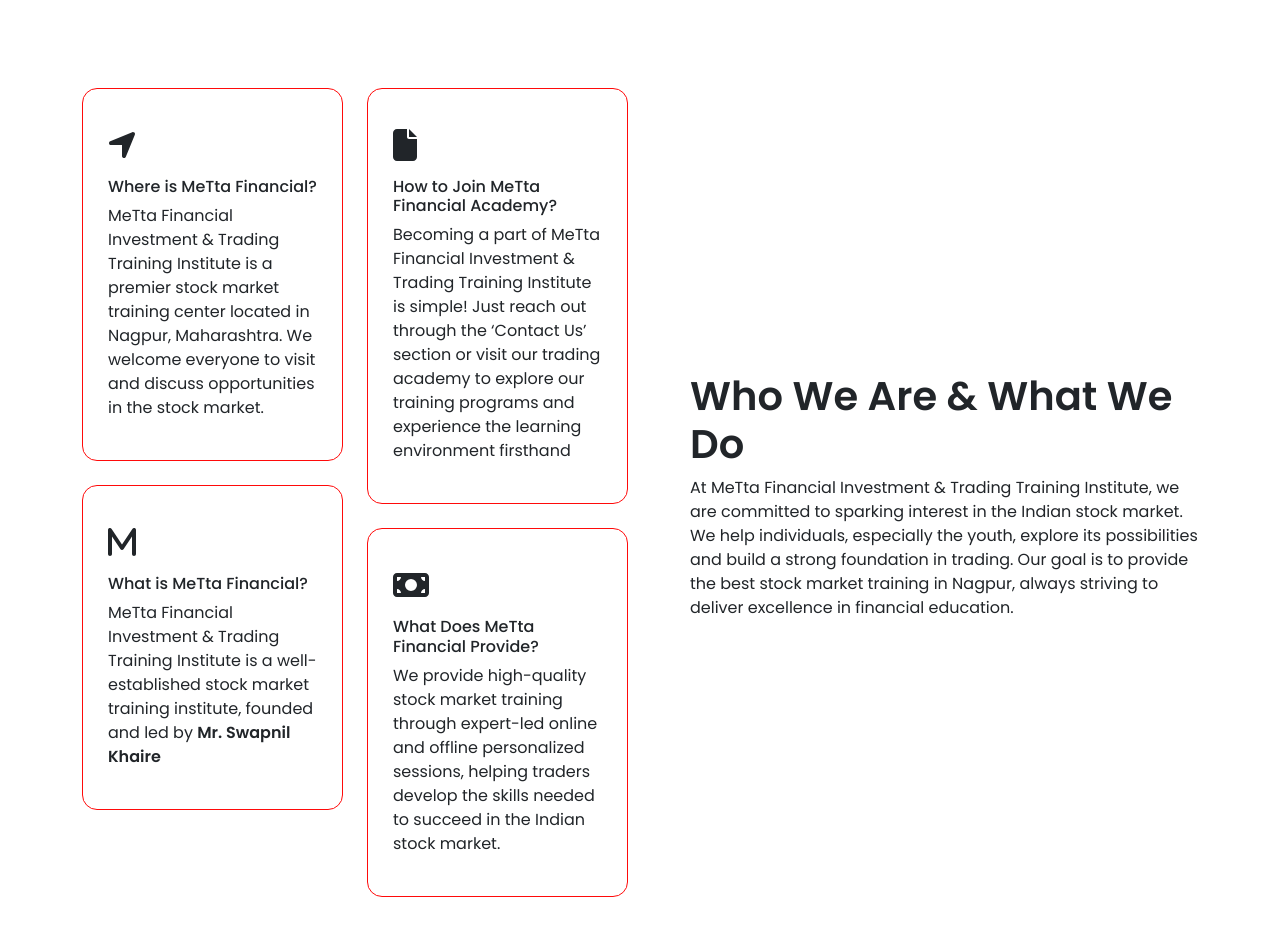
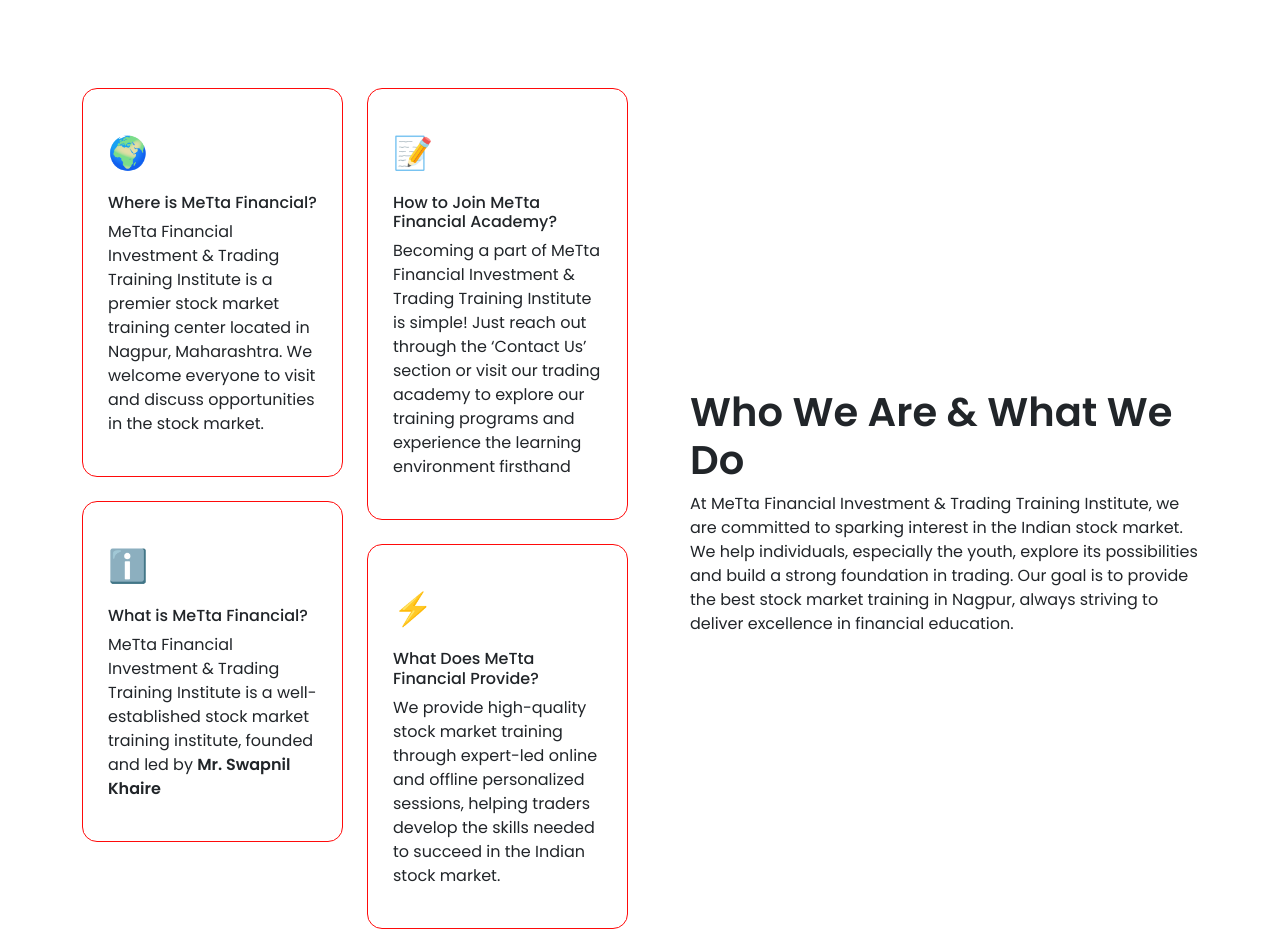
Before and after one commit to Ayush-mahajan-125/Metta-app, a React (Create React App) app: page / in a window 1280 px wide. Shown: the part 1400-2329 px from the top of the page. Built offline with nearby package versions, Linux system fonts and the light colour scheme.

Commit message:
update iocn in how to choose page

```diff
--- a/src/Components/Footer/Footer.js
+++ b/src/Components/Footer/Footer.js
@@ -100,7 +100,7 @@
           <div className="col-12 col-md-12 my-4">
             <hr className='msm-border-top py-3' />
             <div className="msm-image">
-              <a target="_blank" href="https://g.co/kgs/YtHMjr4"> <img src={GoogleRating} className="img-fluid google-rating" alt="GoogleRating" loading="lazy" /></a>
+              <a target="_blank" href="https://g.page/r/CV9yiife7Cz9EA0"> <img src={GoogleRating} className="img-fluid google-rating" alt="GoogleRating" loading="lazy" /></a>
               <a href="https://jsdl.in/DT-45YGFGEEKHF" target="_blank"><img src={JustDialRating} className="img-fluid google-rating" alt="GoogleRating" loading="lazy" /></a>
             </div>
 
--- a/src/Components/Home/HomeWhyChoose.js
+++ b/src/Components/Home/HomeWhyChoose.js
@@ -13,12 +13,12 @@
                             {/*  */}
                             <div className="col-sm-12 col-md-12 col-lg-6">
                                 <div className="card mb-4">
-                                    <FontAwesomeIcon icon={faLocationArrow} className="text-ornage fs-2 me-auto mb-3" />
+                                    <span className="text-ornage fs-2 me-auto mb-3">🌍</span>
                                     <h6 className='text-ornage'>Where is MeTta Financial?</h6>
                                     <p className="text-dark fs-6 m-0">MeTta Financial Investment & Trading Training Institute is a premier stock market training center located in Nagpur, Maharashtra. We welcome everyone to visit and discuss opportunities in the stock market.</p>
                                 </div>
                                 <div className="card mb-4">
-                                    <FontAwesomeIcon icon={faM} className="text-ornage fs-2 me-auto mb-3" />
+                                <span className="text-ornage fs-2 me-auto mb-3">ℹ️</span>
                                     <h6 className='text-ornage'>What is MeTta Financial?</h6>
                                     <p className="text-dark fs-6 m-0">MeTta Financial Investment & Trading Training Institute is a well-established stock market training institute, founded and led by <span className="text-dark fw-normal">Mr. Swapnil Khaire</span></p>
                                 </div>
@@ -26,12 +26,12 @@
                             {/*  */}
                             <div className="col-sm-12 col-md-12 col-lg-6">
                                 <div className="card mb-4">
-                                    <FontAwesomeIcon icon={faFile} className="text-ornage fs-2 me-auto mb-3" />
+                                <span className="text-ornage fs-2 me-auto mb-3">📝</span>
                                     <h6 className='text-ornage'>How to Join MeTta Financial Academy?</h6>
                                     <p className="text-dark fs-6 m-0">Becoming a part of MeTta Financial Investment & Trading Training Institute is simple! Just reach out through the ‘Contact Us’ section or visit our trading academy to explore our training programs and experience the learning environment firsthand</p>
                                 </div>
                                 <div className="card mb-4">
-                                    <FontAwesomeIcon icon={faMoneyBill} className="text-ornage fs-2 me-auto mb-3" />
+                                <span className="text-ornage fs-2 me-auto mb-3">⚡</span>
                                     <h6 className='text-ornage'>What Does MeTta Financial Provide?</h6>
                                     <p className="text-dark fs-6 m-0">We provide high-quality stock market training through expert-led online and offline personalized sessions, helping traders develop the skills needed to succeed in the Indian stock market.</p>
                                 </div>
```
